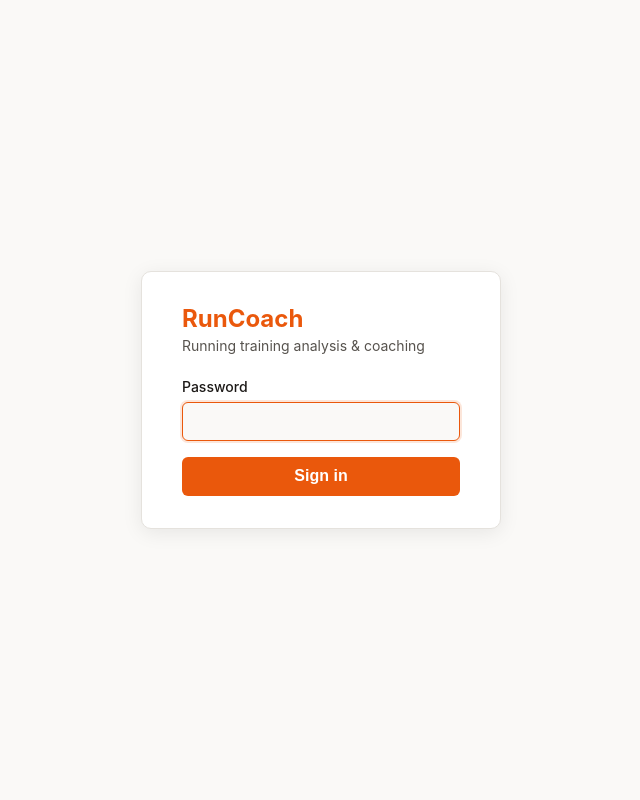
After one commit to comicmuse/fitparser, a Flask app: page /login in a window 1280 px wide. The commit adds this page. Shown: the whole page, without its empty margins (319-959 px from the left). Run offline with Flask 3, Linux system fonts and the light colour scheme; some libraries are stand-ins or nearby versions.

Commit message:
security: add web login, profile input sanitization
- Session-based login for all web routes (POST /login, POST /logout)
  - Uses existing RUNCOACH_PASSWORD / users table password hash
  - Open-redirect guard on the 'next' parameter
  - Login page added (login.html) matching site theme
  - Sign out button in nav
- Athlete profile input sanitization (both web and API routes)
  - Strip C0/C1 control characters (keep \t, \n, \r)
  - Normalise to NFC unicode
  - Enforce 5000-char maximum length
- Add RunCoachDB.get_user_password_hash() method
- Update web test client fixture to pre-authenticate

```diff
--- a/runcoach/db.py
+++ b/runcoach/db.py
@@ -707,6 +707,14 @@ class RunCoachDB:
             row = conn.execute("SELECT id FROM users ORDER BY id ASC LIMIT 1").fetchone()
         return row[0] if row else None
 
+    def get_user_password_hash(self, user_id: int) -> str | None:
+        """Return the stored password hash for the given user, or None."""
+        with self._connect() as conn:
+            row = conn.execute(
+                "SELECT password_hash FROM users WHERE id = ?", (user_id,)
+            ).fetchone()
+        return row[0] if row else None
+
     # ------ unifiedpush_subscriptions ------
 
     def save_unifiedpush_subscription(
--- a/runcoach/web/api.py
+++ b/runcoach/web/api.py
@@ -608,6 +608,10 @@ def update_athlete_profile():
     if not isinstance(profile_text, str):
         return jsonify({"error": "'profile' must be a string"}), 400
 
+    import re, unicodedata
+    _ctrl = re.compile(r"[\x00-\x08\x0b\x0c\x0e-\x1f\x7f]")
+    profile_text = _ctrl.sub("", unicodedata.normalize("NFC", profile_text))[:5_000]
+
     db = get_db()
     user_id = request.user_id
     db.update_athlete_profile(user_id, profile_text.strip())
--- a/runcoach/web/routes.py
+++ b/runcoach/web/routes.py
@@ -2,6 +2,10 @@ from __future__ import annotations
 
 import logging
 import threading
+
+import re
+import unicodedata
+from functools import wraps
 
 from flask import (
     Blueprint,
@@ -11,17 +15,40 @@ from flask import (
     redirect,
     render_template,
     request,
+    session,
     url_for,
 )
 import markdown as md
 import nh3
 
 from runcoach.analyzer import analyze_and_write
+from runcoach.auth import verify_password
 from runcoach.config import Config
 
 log = logging.getLogger(__name__)
 
 bp = Blueprint("main", __name__)
+
+_PROFILE_MAX_LEN = 5_000
+_CONTROL_CHAR_RE = re.compile(r"[\x00-\x08\x0b\x0c\x0e-\x1f\x7f]")
+
+
+def _sanitize_profile(text: str) -> str:
+    """Strip control characters and enforce a maximum length."""
+    # Normalise unicode (NFC) then remove C0/C1 control chars except \t, \n, \r
+    text = unicodedata.normalize("NFC", text)
+    text = _CONTROL_CHAR_RE.sub("", text)
+    return text[:_PROFILE_MAX_LEN]
+
+
+def _login_required(f):
+    """Redirect to login if the session is not authenticated."""
+    @wraps(f)
+    def decorated(*args, **kwargs):
+        if not session.get("logged_in"):
+            return redirect(url_for("main.login", next=request.path))
+        return f(*args, **kwargs)
+    return decorated
 
 # Tags and attributes that the markdown library legitimately produces.
 _ALLOWED_TAGS = {
@@ -69,6 +96,7 @@ def _scheduler():
 
 
 @bp.route("/")
+@_login_required
 def index():
     from datetime import date as _date, timedelta
 
@@ -128,6 +156,7 @@ def index():
 
 
 @bp.route("/workouts")
+@_login_required
 def workouts():
     """Full paginated list of past and upcoming planned workouts."""
     from datetime import date as _date
@@ -170,6 +199,7 @@ def workouts():
 
 
 @bp.route("/run/<int:run_id>")
+@_login_required
 def run_detail(run_id: int):
     import yaml as _yaml
 
@@ -213,6 +243,7 @@ def run_detail(run_id: int):
 
 
 @bp.route("/sync", methods=["POST"])
+@_login_required
 def sync():
     _scheduler().trigger_now()
     flash("Sync started in background")
@@ -220,6 +251,7 @@ def sync():
 
 
 @bp.route("/run/<int:run_id>/analyze", methods=["POST"])
+@_login_required
 def analyze_run_route(run_id: int):
     db = _db()
     config: Config = current_app.config["config"]
@@ -290,6 +322,7 @@ def status():
 
 
 @bp.route("/run/<int:run_id>/status")
+@_login_required
 def run_status(run_id: int):
     """Return JSON status of a single run (for polling)."""
     db = _db()
@@ -333,6 +366,7 @@ csrf.exempt(push_subscribe)
 
 
 @bp.route("/upload", methods=["POST"])
+@_login_required
 def upload():
     """Handle manual FIT file upload."""
     import re
@@ -467,7 +501,37 @@ def upload():
         return redirect(url_for("main.index"))
 
 
+@bp.route("/login", methods=["GET", "POST"])
+def login():
+    """Session login for the web UI."""
+    if request.method == "POST":
+        password = request.form.get("password", "")
+        db = _db()
+        user_id = db.get_default_user_id()
+        if user_id is not None:
+            row = db.get_user_password_hash(user_id)
+            if row and verify_password(password, row):
+                session["logged_in"] = True
+                session.permanent = False
+                next_url = request.form.get("next") or url_for("main.index")
+                # Guard against open-redirect: only allow relative paths
+                if not next_url.startswith("/") or next_url.startswith("//"):
+                    next_url = url_for("main.index")
+                return redirect(next_url)
+        flash("Incorrect password.")
+    next_url = request.args.get("next", "")
+    return render_template("login.html", next=next_url)
+
+
+@bp.route("/logout", methods=["POST"])
+def logout():
+    """Clear session and redirect to login."""
+    session.clear()
+    return redirect(url_for("main.login"))
+
+
 @bp.route("/athlete-profile", methods=["GET"])
+@_login_required
 def athlete_profile():
     """Display the athlete profile page."""
     db = _db()
@@ -477,6 +541,7 @@ def athlete_profile():
 
 
 @bp.route("/athlete-profile", methods=["POST"])
+@_login_required
 def athlete_profile_save():
     """Save the athlete profile."""
     db = _db()
@@ -485,7 +550,8 @@ def athlete_profile_save():
         flash("No user account found. Cannot save profile.")
         return redirect(url_for("main.athlete_profile"))
 
-    profile_text = request.form.get("profile", "").strip()
+    raw = request.form.get("profile", "")
+    profile_text = _sanitize_profile(raw).strip()
     db.update_athlete_profile(user_id, profile_text)
     flash("Athlete profile saved.")
     return redirect(url_for("main.athlete_profile"))
--- a/runcoach/web/templates/base.html
+++ b/runcoach/web/templates/base.html
@@ -373,6 +373,10 @@
           <input type="hidden" name="csrf_token" value="{{ csrf_token() }}">
           <button type="submit" class="btn btn-primary">Sync Now</button>
         </form>
+        <form action="{{ url_for('main.logout') }}" method="post" style="display:inline">
+          <input type="hidden" name="csrf_token" value="{{ csrf_token() }}">
+          <button type="submit" class="btn" style="color:var(--fg-muted);">Sign out</button>
+        </form>
       </div>
     </div>
   </nav>
--- /dev/null
+++ b/runcoach/web/templates/login.html
@@ -0,0 +1,113 @@
+<!DOCTYPE html>
+<html lang="en">
+<head>
+  <meta charset="utf-8">
+  <meta name="viewport" content="width=device-width, initial-scale=1">
+  <title>RunCoach — Sign in</title>
+  <style>
+    :root {
+      --bg: #faf9f7;
+      --surface: #ffffff;
+      --border: #e5e2dd;
+      --fg: #1c1917;
+      --fg-muted: #57534e;
+      --accent: #ea580c;
+      --accent-hover: #c2410c;
+    }
+    * { box-sizing: border-box; margin: 0; padding: 0; }
+    body {
+      font-family: -apple-system, BlinkMacSystemFont, "Segoe UI", Helvetica, Arial, sans-serif;
+      background: var(--bg);
+      color: var(--fg);
+      min-height: 100vh;
+      display: flex;
+      align-items: center;
+      justify-content: center;
+    }
+    .card {
+      background: var(--surface);
+      border: 1px solid var(--border);
+      border-radius: 10px;
+      padding: 2rem 2.5rem;
+      width: 100%;
+      max-width: 360px;
+      box-shadow: 0 4px 20px rgba(0,0,0,0.08);
+    }
+    .logo {
+      font-size: 1.5rem;
+      font-weight: 700;
+      color: var(--accent);
+      margin-bottom: 0.25rem;
+    }
+    .subtitle {
+      font-size: 0.875rem;
+      color: var(--fg-muted);
+      margin-bottom: 1.5rem;
+    }
+    label {
+      display: block;
+      font-size: 0.875rem;
+      font-weight: 500;
+      margin-bottom: 0.4rem;
+    }
+    input[type="password"] {
+      width: 100%;
+      padding: 0.6rem 0.75rem;
+      border: 1px solid var(--border);
+      border-radius: 6px;
+      font-size: 1rem;
+      background: var(--bg);
+      color: var(--fg);
+      margin-bottom: 1rem;
+      outline: none;
+    }
+    input[type="password"]:focus {
+      border-color: var(--accent);
+      box-shadow: 0 0 0 2px rgba(234, 88, 12, 0.15);
+    }
+    button[type="submit"] {
+      width: 100%;
+      padding: 0.65rem 1rem;
+      background: var(--accent);
+      color: #fff;
+      border: none;
+      border-radius: 6px;
+      font-size: 1rem;
+      font-weight: 600;
+      cursor: pointer;
+    }
+    button[type="submit"]:hover { background: var(--accent-hover); }
+    .alert {
+      background: #fef2f2;
+      border: 1px solid #fca5a5;
+      color: #991b1b;
+      border-radius: 6px;
+      padding: 0.6rem 0.75rem;
+      font-size: 0.875rem;
+      margin-bottom: 1rem;
+    }
+  </style>
+</head>
+<body>
+  <div class="card">
+    <div class="logo">RunCoach</div>
+    <div class="subtitle">Running training analysis &amp; coaching</div>
+
+    {% with messages = get_flashed_messages() %}
+      {% if messages %}
+        {% for msg in messages %}
+          <div class="alert">{{ msg }}</div>
+        {% endfor %}
+      {% endif %}
+    {% endwith %}
+
+    <form method="post" action="{{ url_for('main.login') }}">
+      <input type="hidden" name="csrf_token" value="{{ csrf_token() }}">
+      <input type="hidden" name="next" value="{{ next }}">
+      <label for="password">Password</label>
+      <input type="password" id="password" name="password" autofocus autocomplete="current-password">
+      <button type="submit">Sign in</button>
+    </form>
+  </div>
+</body>
+</html>
```
Also changed, not shown: tests/test_web.py (+5 -2 lines).
